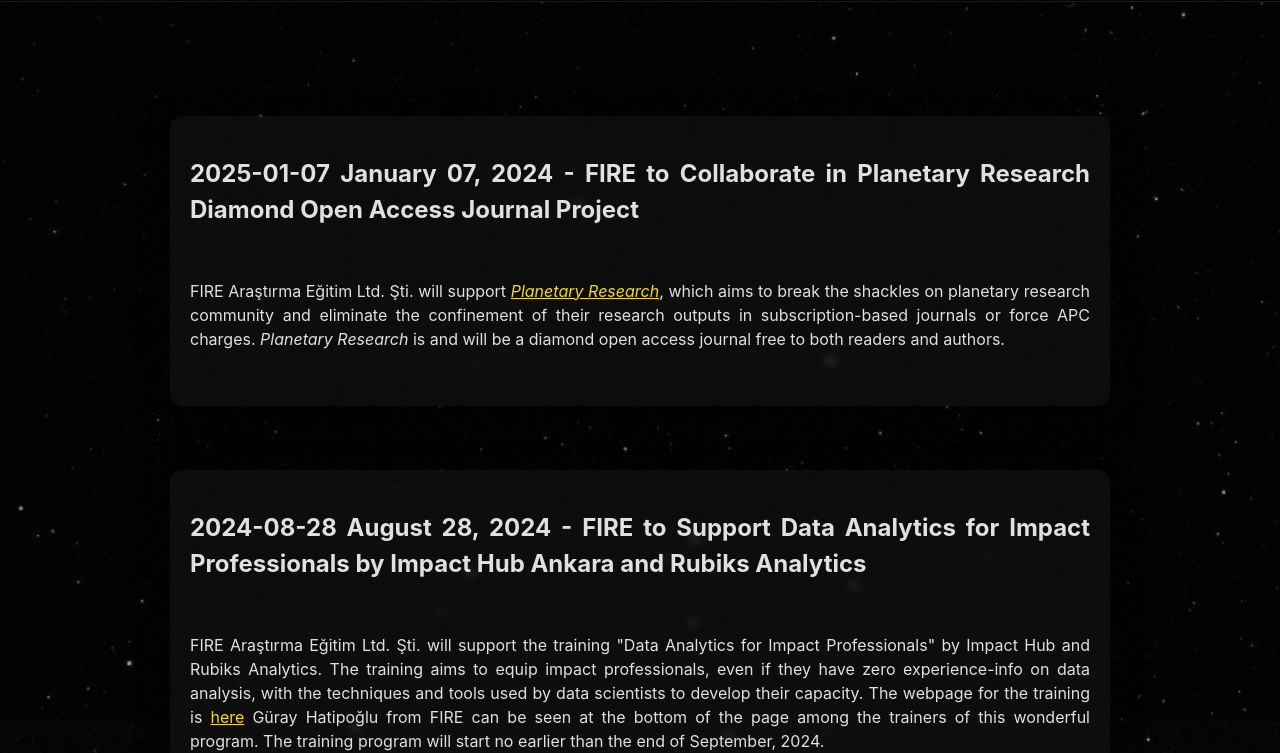
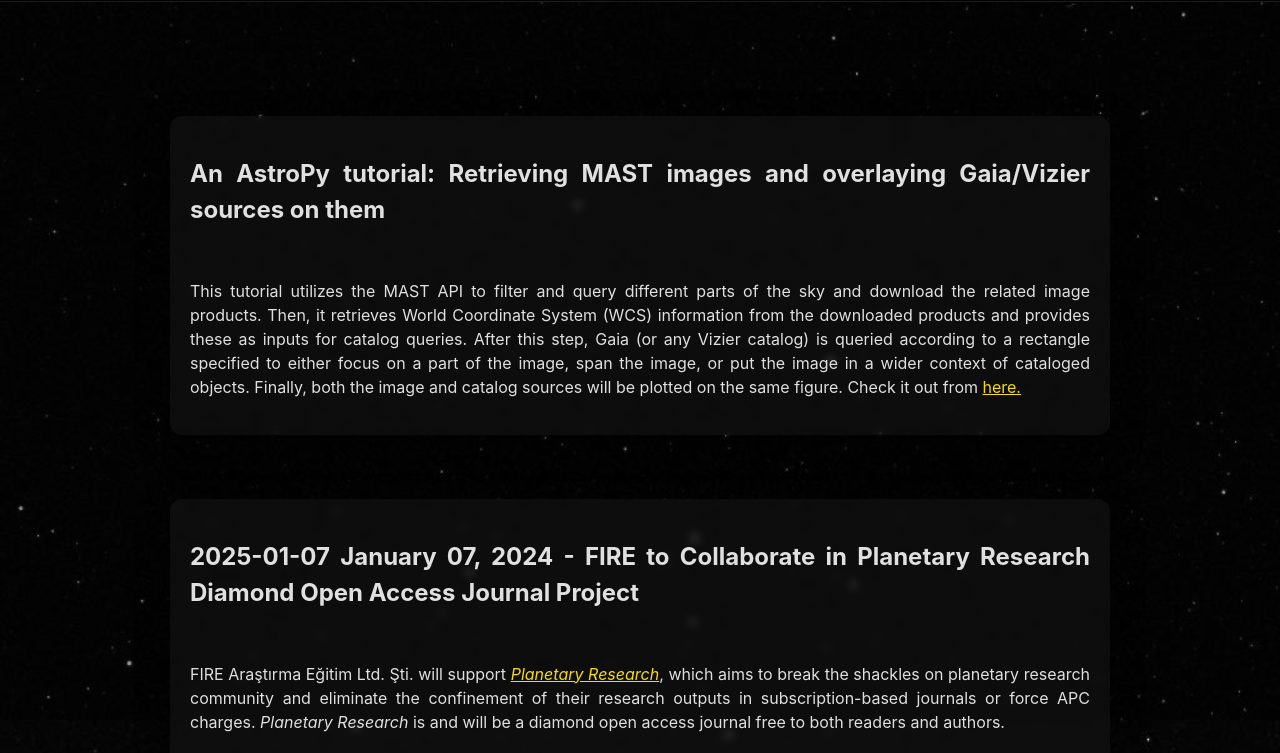
Before and after one commit to fire-ae/fire-ae.github.io, a plain HTML site: page news.html in a window 1280 px wide. Shown: the part 80-833 px from the top of the page. Drawn offline with Linux system fonts and the light colour scheme.

Commit message:
Update news.html

```diff
--- a/news.html
+++ b/news.html
@@ -60,7 +60,16 @@
 
 <div class="page-container">
     <br>
-        <div align="justify" class="content">
+    <div align="justify" class="content">
+
+        <h2>An AstroPy tutorial: Retrieving MAST images and overlaying Gaia/Vizier sources on them</h2>
+
+        <p>This tutorial utilizes the MAST API to filter and query different parts of the sky and download the related image products. Then, it retrieves World Coordinate System (WCS) information from the downloaded products and provides these as inputs for catalog queries. After this step, Gaia (or any Vizier catalog) is queried according to a rectangle specified to either focus on a part of the image, span the image, or put the image in a wider context of cataloged objects. Finally, both the image and catalog sources will be plotted on the same figure. Check it out from <a href="https://learn.astropy.org/tutorials/catalog-overlay-on-fits.html">here.</a></p>
+    </div>
+    <br>
+
+
+    <div align="justify" class="content">
 
         <h2>2025-01-07 January 07, 2024 - FIRE to Collaborate in Planetary Research Diamond Open Access Journal Project</h2>
 
```
